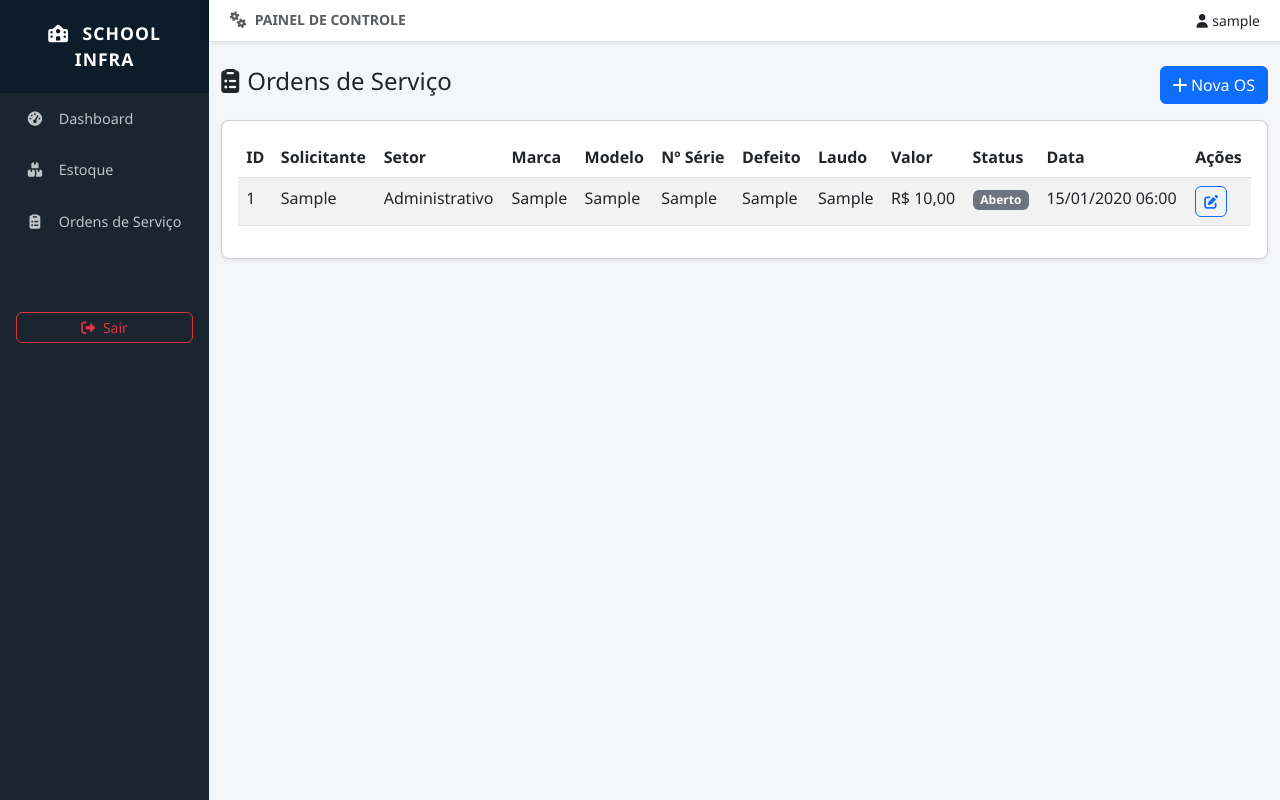
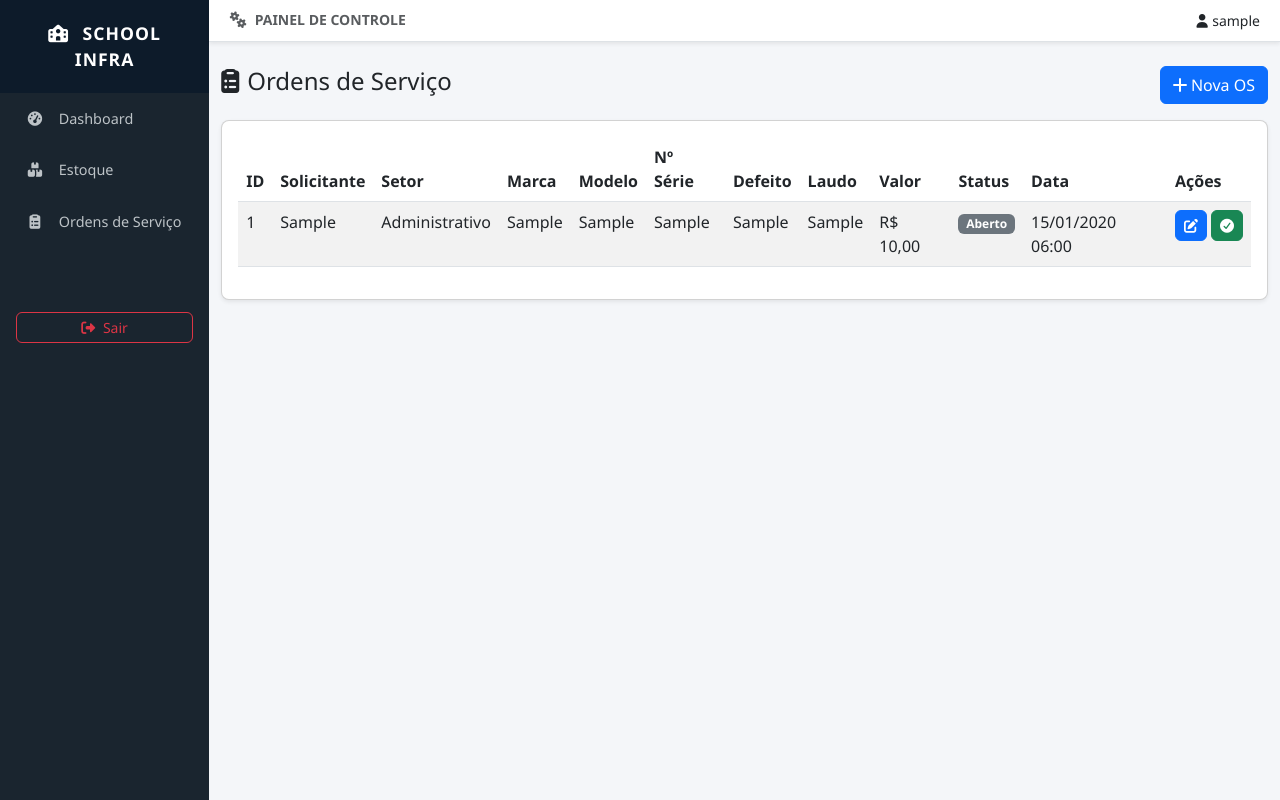
Before and after one commit to romario-rodrigues/school-infra-manager, a Django app: page /inventory/os/ in a window 1280 px wide. Run offline with Django 5.2, Linux system fonts and the light colour scheme; a user stored in the database is signed in; tables that the repository leaves empty hold one stand-in row (values such as "Sample post"); parts of the project's set-up code (start-up, migrations or seed data) failed here and were passed over; some libraries are stand-ins or nearby versions.

Commit message:
refactor: padronizar botão de editar e adicionar botão de finalizar na listagem de OS
Co-authored-by: aider (deepseek/deepseek-chat) <aider@aider.chat>

```diff
--- a/inventory/templates/inventory/os_list.html
+++ b/inventory/templates/inventory/os_list.html
@@ -58,9 +58,16 @@
                         </td>
                         <td>{{ os.data_criacao|date:"d/m/Y H:i" }}</td>
                         <td>
-                            <a href="{% url 'os_edit' os.id %}" class="btn btn-sm btn-outline-primary" title="Editar">
-                                <i class="fas fa-edit"></i>
-                            </a>
+                            <div class="d-flex gap-1">
+                                <a href="{% url 'os_edit' os.id %}" class="btn btn-sm btn-primary" title="Editar">
+                                    <i class="fas fa-edit"></i>
+                                </a>
+                                {% if os.status != 'ENTREGUE' %}
+                                <a href="{% url 'os_edit' os.id %}" class="btn btn-sm btn-success" title="Finalizar">
+                                    <i class="fas fa-check-circle"></i>
+                                </a>
+                                {% endif %}
+                            </div>
                         </td>
                     </tr>
                     {% empty %}
```
